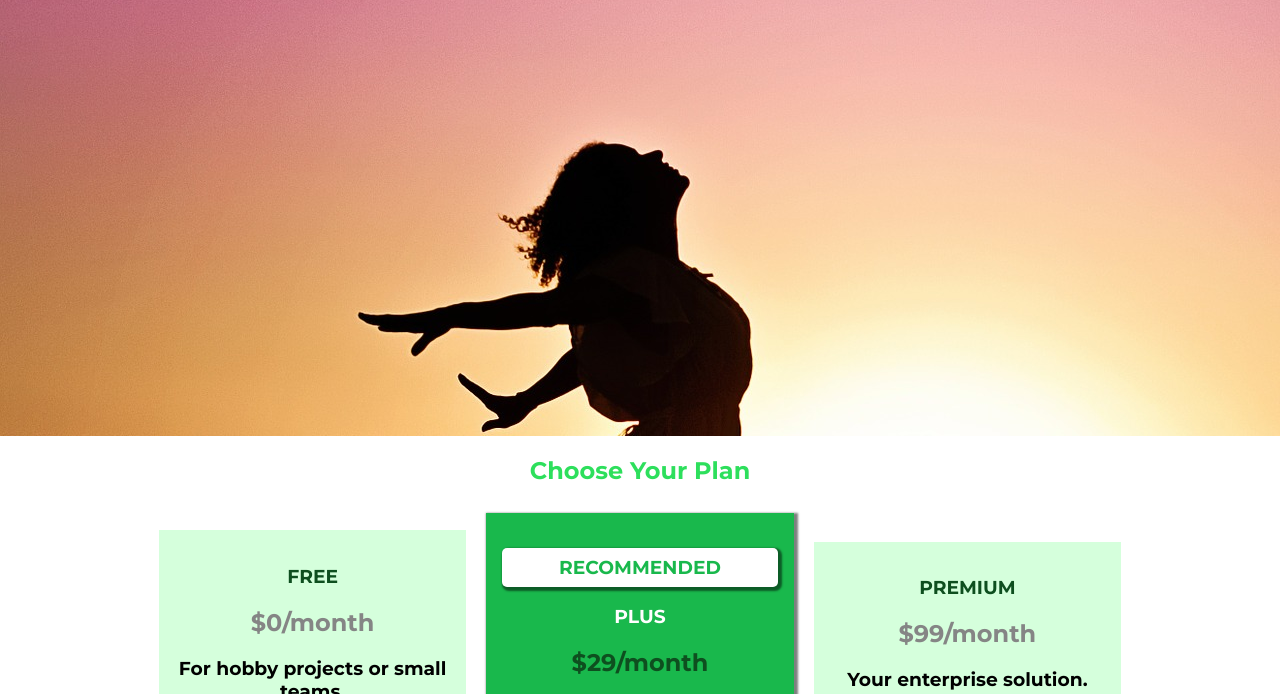
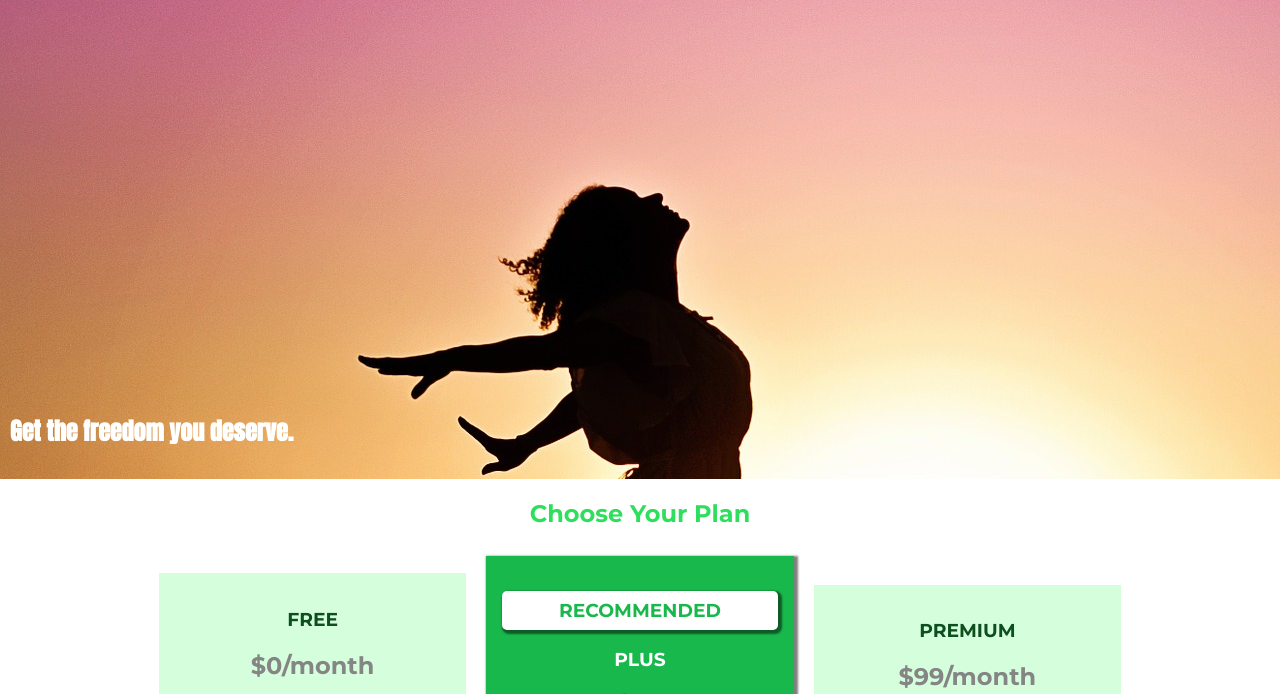
Before and after one commit to css-exercises/complete-project, a plain HTML site: page index.html in a window 1280 px wide. Shown: the part 92-786 px from the top of the page. Drawn offline with Linux system fonts and the light colour scheme.

Commit message:
repositioning image main

```diff
--- a/main.css
+++ b/main.css
@@ -3,6 +3,8 @@
   width: 100%;
   height: 528px;
   padding: 10px;
+  margin-top: 43px;
+  position: relative;
 }
 
 .section-title {
@@ -13,6 +15,9 @@
 #product-overview h1 {
   color: white;
   font-family: "Anton", sans-serif;
+  position: absolute;
+  bottom: 10px;
+  left: 10px;
 }
 
 .plan__list {
```
